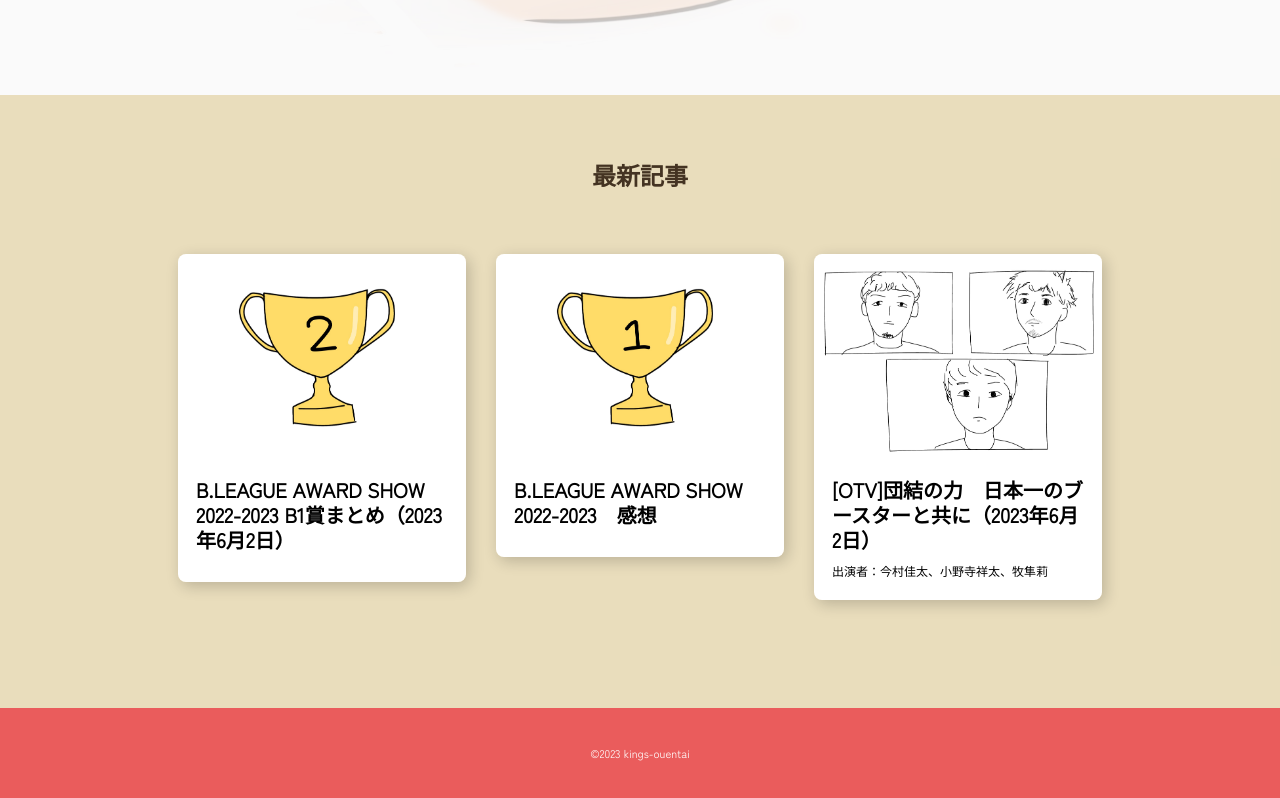
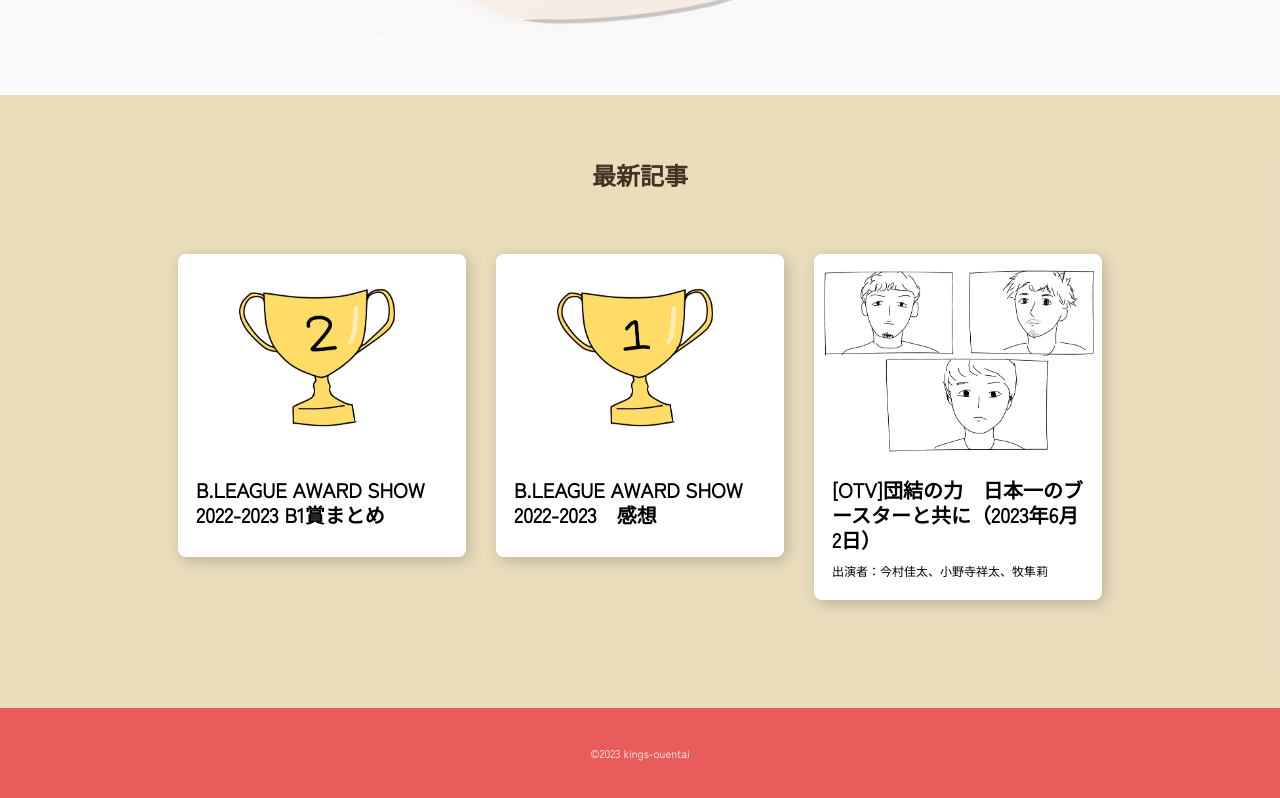
Before and after one commit to momoko0046/blog, a plain HTML site: page index.html in a window 1280 px wide. Shown: the part 605-1403 px from the top of the page. Drawn offline with Linux system fonts and the light colour scheme; some packages are replaced by stand-ins of ours; a web font is replaced by a local one.

Commit message:
Update index.html

```diff
--- a/index.html
+++ b/index.html
@@ -45,7 +45,7 @@
                         </div>
                         <div class="card__textbox">
                             <div class="card__titletext">
-                            B.LEAGUE AWARD SHOW 2022-2023 B1賞まとめ（2023年6月2日）
+                            B.LEAGUE AWARD SHOW 2022-2023 B1賞まとめ
                             </div>
                             <div class="card__overviewtext">
 
```
